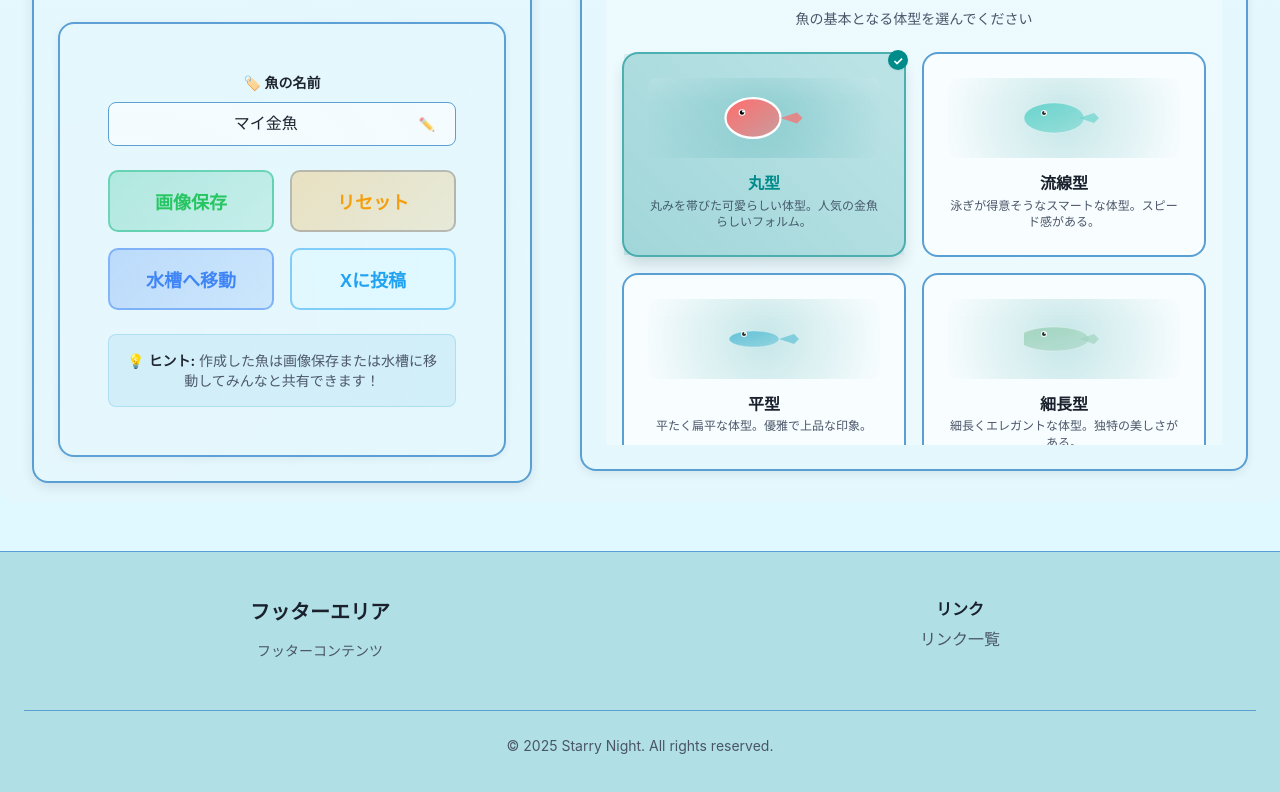
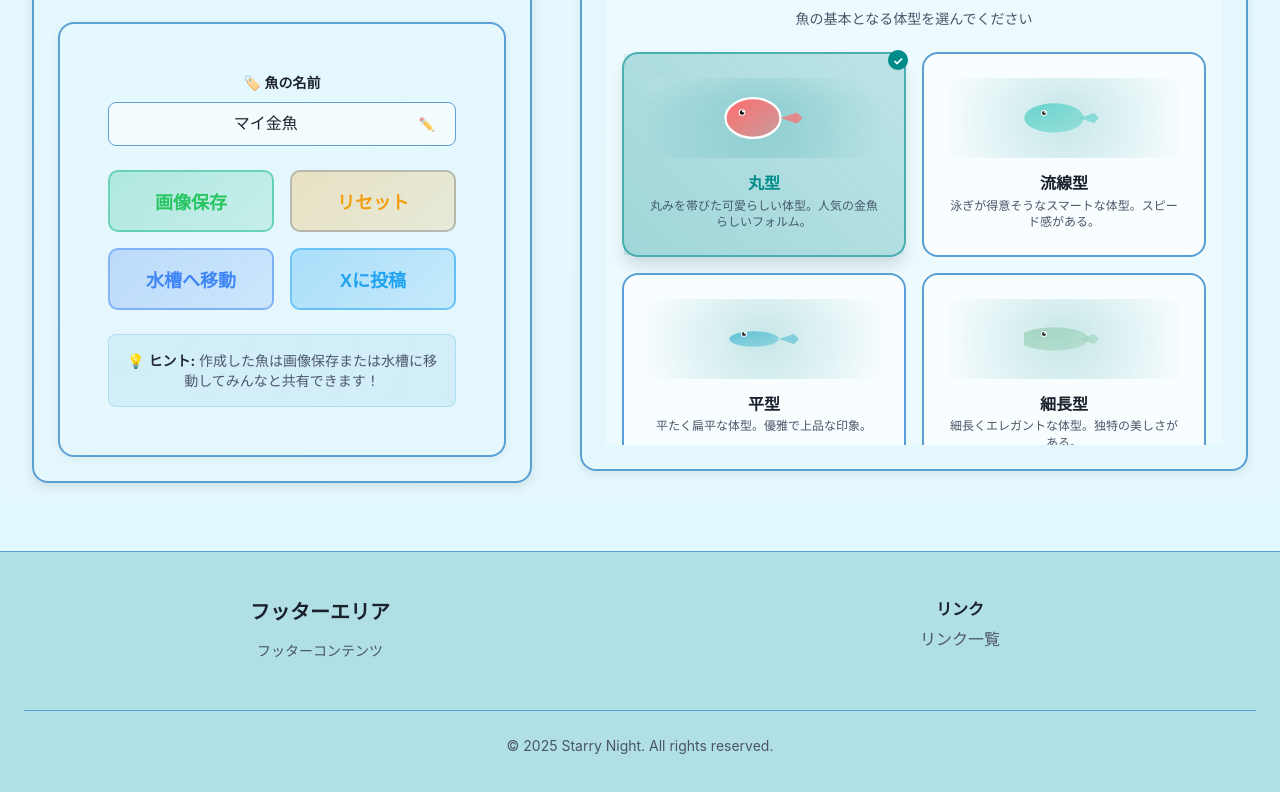
Before and after one commit to Hackathon-Project-2024-2025/CAMP-vol.9-StarryNight, a React (Vite) app: page /create in a window 1280 px wide. Shown: the part 662-1454 px from the top of the page. Built offline with nearby package versions, Linux system fonts and the light colour scheme.

Commit message:
ｘに投稿ボタンの色調整しました。

```diff
--- a/src/pages/CreatePage/_components/ActionButtons.css
+++ b/src/pages/CreatePage/_components/ActionButtons.css
@@ -283,6 +283,7 @@
 }
 
 [data-theme="dark"] .action-button-twitter {
+  background: linear-gradient(135deg, rgba(29, 161, 242, 0.3) 0%, rgba(29, 161, 242, 0.15) 100%);
   border-color: rgba(29, 161, 242, 0.5);
 }
 
@@ -356,6 +357,7 @@
 }
 
 [data-theme="light"] .action-button-twitter {
+  background: linear-gradient(135deg, rgba(29, 161, 242, 0.3) 0%, rgba(29, 161, 242, 0.15) 100%);
   border-color: rgba(29, 161, 242, 0.5);
 }
 
```
